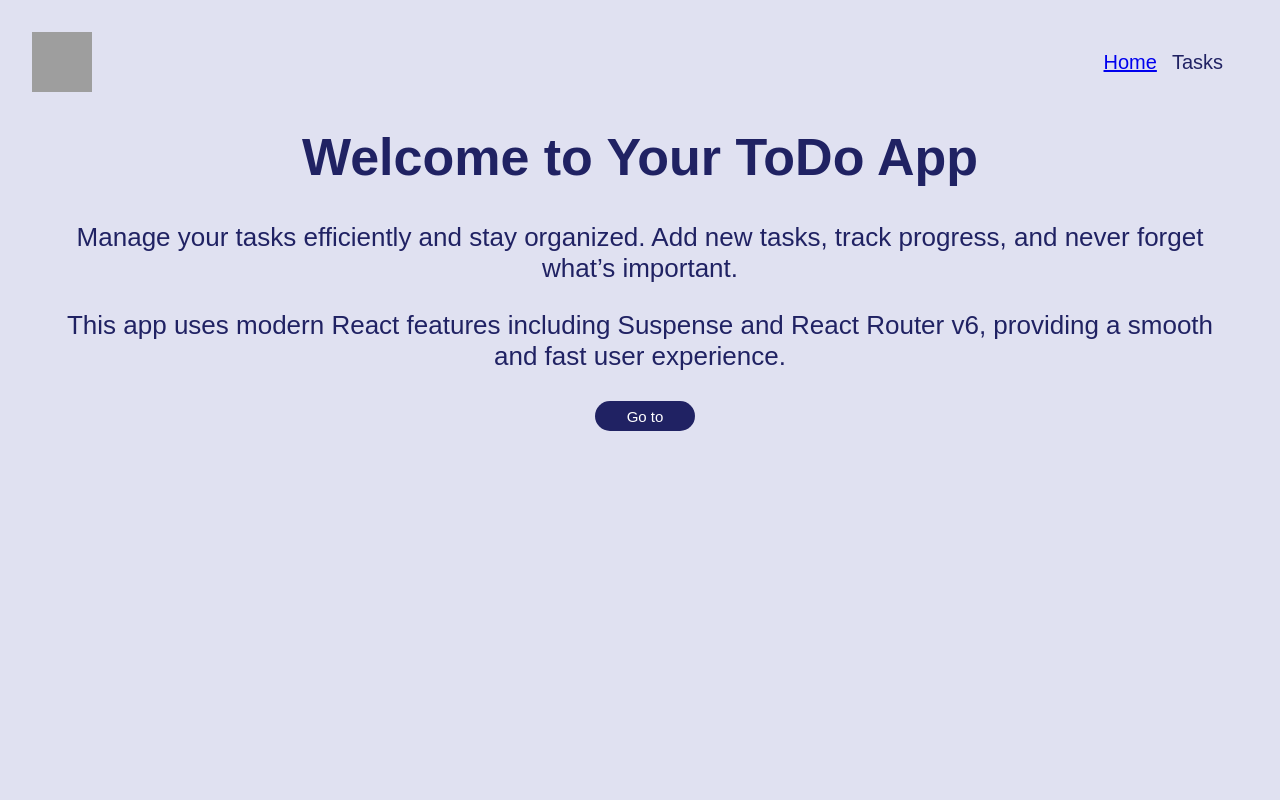
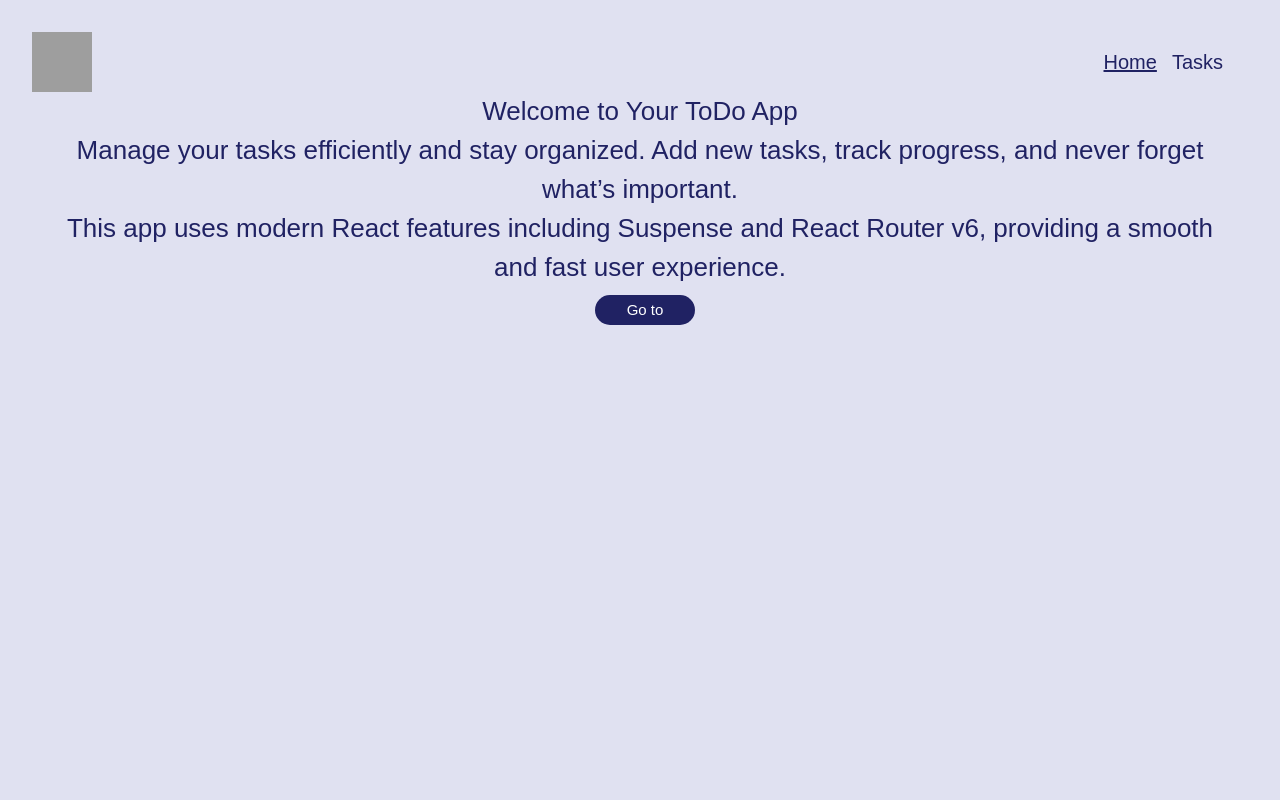
Before and after one commit to HannaRogalska/todo-project, a React (Vite) app: page / in a window 1280 px wide. Shown: the top 800 px of the page. Built offline with nearby package versions, Linux system fonts and the light colour scheme; grey boxes are pictures that could not be loaded; a web font is replaced by a local one.

Commit message:
added tailwind package

```diff
--- a/package.json
+++ b/package.json
@@ -14,6 +14,7 @@
     "coverage": "vitest run --coverage"
   },
   "dependencies": {
+    "@tailwindcss/vite": "^4.1.12",
     "react": "^19.1.0",
     "react-dom": "^19.1.0",
     "react-router-dom": "^7.8.0"
--- a/src/App.css
+++ b/src/App.css
@@ -1,4 +1,5 @@
 @import url('https://fonts.googleapis.com/css2?family=Libertinus+Sans:ital,wght@0,400;0,700;1,400&family=Playwrite+AU+QLD:wght@100..400&family=Raleway:ital,wght@0,100..900;1,100..900&family=Roboto:ital,wght@0,100..900;1,100..900&display=swap');
+@import "tailwindcss";
 #root {
   max-width: 1280px;
   margin: 0 auto;
--- a/vite.config.ts
+++ b/vite.config.ts
@@ -1,10 +1,11 @@
 /// <reference types="vitest" />
 import { defineConfig } from "vite";
 import react from "@vitejs/plugin-react";
+import tailwindcss from "@tailwindcss/vite";
 
 // https://vite.dev/config/
 export default defineConfig({
-  plugins: [react()],
+  plugins: [react(), tailwindcss()],
   test: {
     globals: true,
     environment: "jsdom",
```
Also changed, not shown: 1 other file (tests, documents, lock files or other folders).
